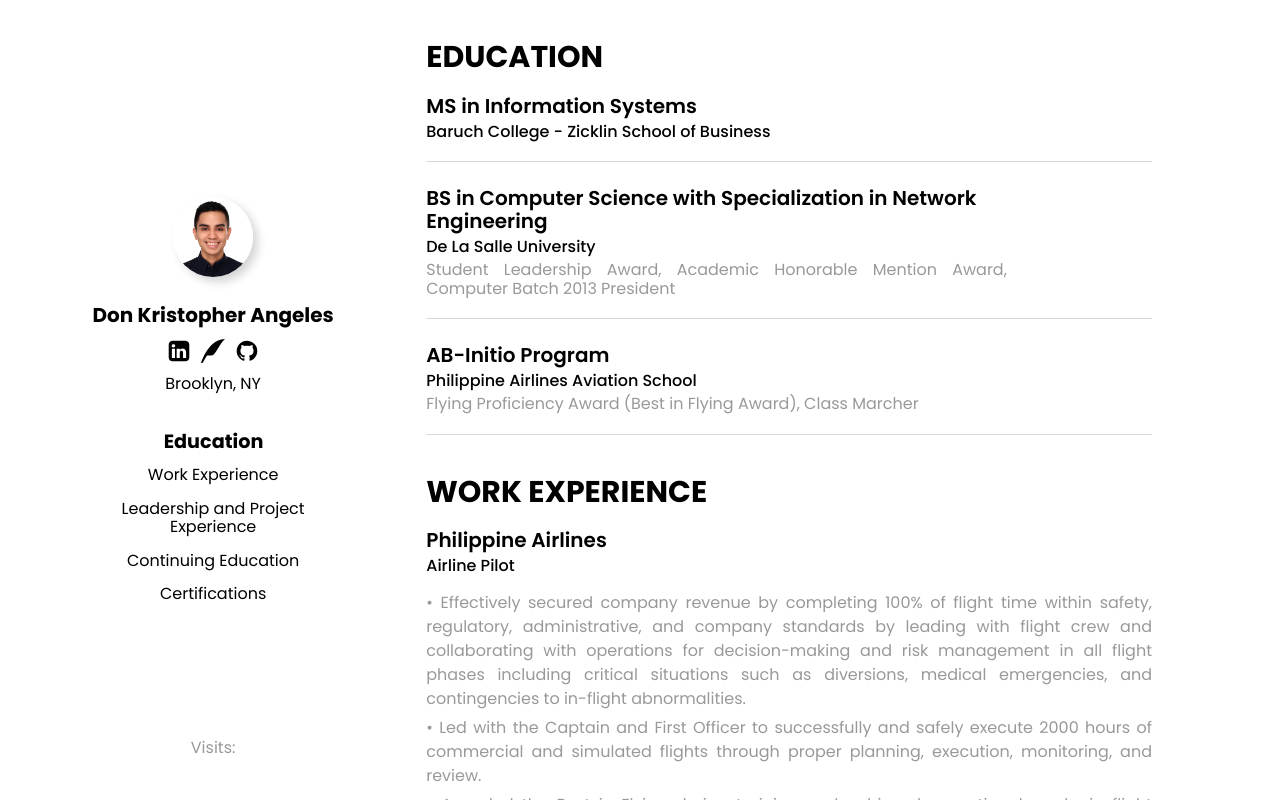
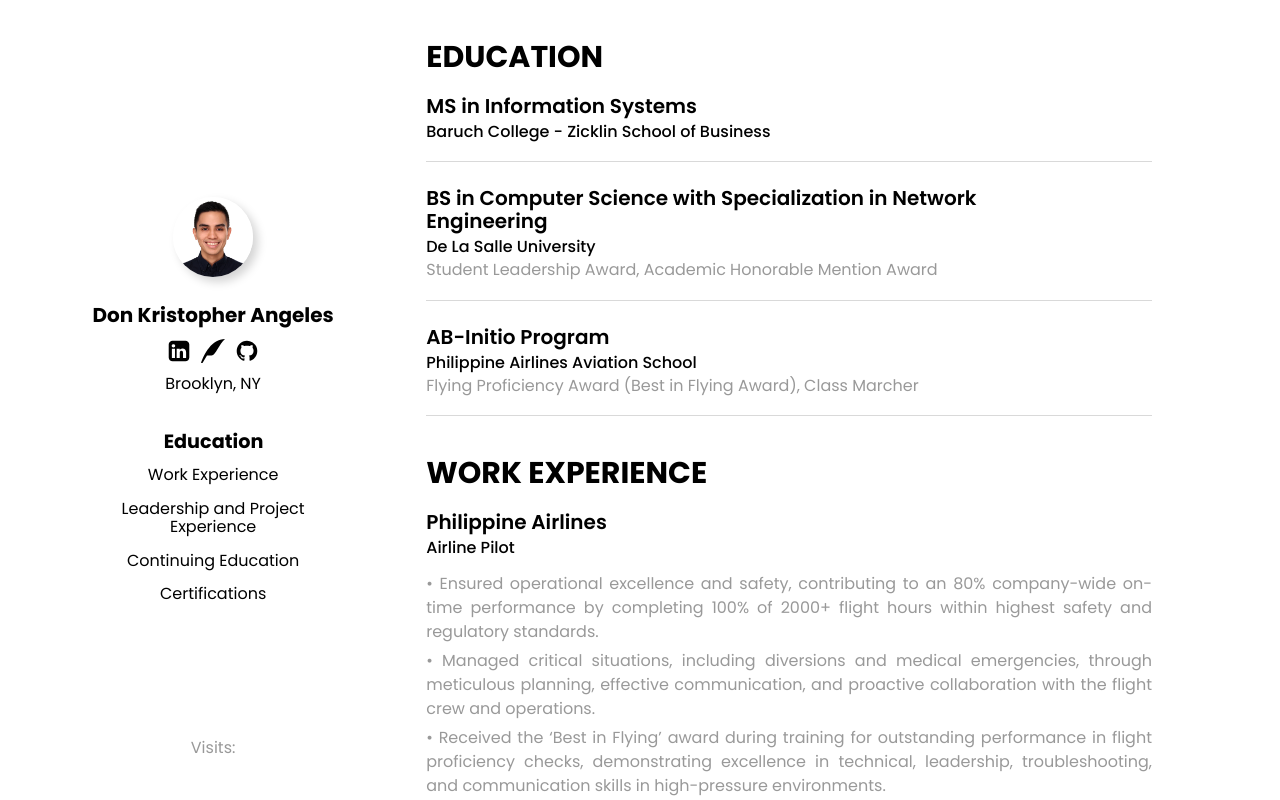
Before and after one commit to dke-a/aws-resume-challenge, a website built with Parcel: page s3_resume_bucket_files/index.html in a window 1280 px wide. Built offline with nearby package versions, Linux system fonts and the light colour scheme; no server answers.

Commit message:
Frontend changes.

```diff
--- a/s3_resume_bucket_files/index.html
+++ b/s3_resume_bucket_files/index.html
@@ -337,7 +337,7 @@
                 <span class="home-text044">
                   <span>
                     Student Leadership Award, Academic Honorable Mention
-                    Award, Computer Batch 2013 President
+                    Award
                   </span>
                   <br />
                 </span>
@@ -399,26 +399,19 @@
               <div class="home-description2">
                 <span class="home-text064">
                   <span>
-                    • Effectively secured company revenue by completing 100% of flight time within safety, regulatory,
-                    administrative, and company standards by leading with flight crew and collaborating with operations
-                    for decision-making and risk management in all flight phases including critical situations such as
-                    diversions, medical emergencies, and contingencies to in-flight abnormalities.
+                    • Ensured operational excellence and safety, contributing to an 80% company-wide on-time performance by completing 100% of 2000+ flight hours within highest safety and regulatory standards.
                   </span>
                   <br />
                 </span>
                 <span class="home-text067">
                   <span>
-                    • Led with the Captain and First Officer to successfully and safely execute 2000 hours of commercial
-                    and simulated flights through proper planning, execution, monitoring, and review.
+                    • Managed critical situations, including diversions and medical emergencies, through meticulous planning, effective communication, and proactive collaboration with the flight crew and operations.
                   </span>
                   <br />
                 </span>
                 <span class="home-text070">
                   <span>
-                    • Awarded the Best in Flying during training and achieved exceptional marks in flight proficiency
-                    and license checks, which evaluated technical skills, teamwork, leadership and management,
-                    situational awareness, problem-solving, troubleshooting, and communication abilities under a
-                    high-pressure environment.
+                    • Received the ‘Best in Flying’ award during training for outstanding performance in flight proficiency checks, demonstrating excellence in technical, leadership, troubleshooting, and communication skills in high-pressure environments.
                   </span>
                   <br />
                 </span>
@@ -447,25 +440,19 @@
               <div class="home-description3">
                 <span class="home-text080">
                   <span>
-                    • Delivered exceptional customer service by advocating for holistic financial wellness, seamlessly
-                    blending in-depth product knowledge with a keen understanding of client needs to provide tailored
-                    solutions.
+                    • Delivered exceptional customer service by advocating for holistic financial wellness, seamlessly blending in-depth product knowledge with a keen understanding of client needs to provide tailored solutions.
                   </span>
                   <br />
                 </span>
                 <span class="home-text083">
                   <span>
-                    • Managed the entire sales process with meticulous attention to detail, from prospecting and
-                    presentation to objection handling and follow-up, ensuring a thorough understanding and resolution
-                    of client inquiries and issues.
+                    • Managed the entire sales process with meticulous attention to detail, from prospecting and presentation to objection handling and follow-up, ensuring a thorough understanding and resolution of client inquiries and issues.
                   </span>
                   <br />
                 </span>
                 <span class="home-text083">
                   <span>
-                    • Received unanimous positive feedback from clients, reflecting a commitment to excellence in
-                    customer service, a deep understanding of financial products, and the ability to translate complex
-                    information into actionable advice.
+                    • Received unanimous positive feedback from clients, reflecting a commitment to excellence in customer service, a deep understanding of financial products, and the ability to translate complex information into actionable advice..
                   </span>
                   <br />
                 </span>
@@ -576,7 +563,7 @@
             <div class="home-lead-proj-2">
               <div class="home-project1">
                 <div class="home-container23">
-                  <span class="H2.5">Computer Batch 2013</span>
+                  <span class="H2.5"></span>
                 </div>
               </div>
               <div class="home-designation-year1">
```
